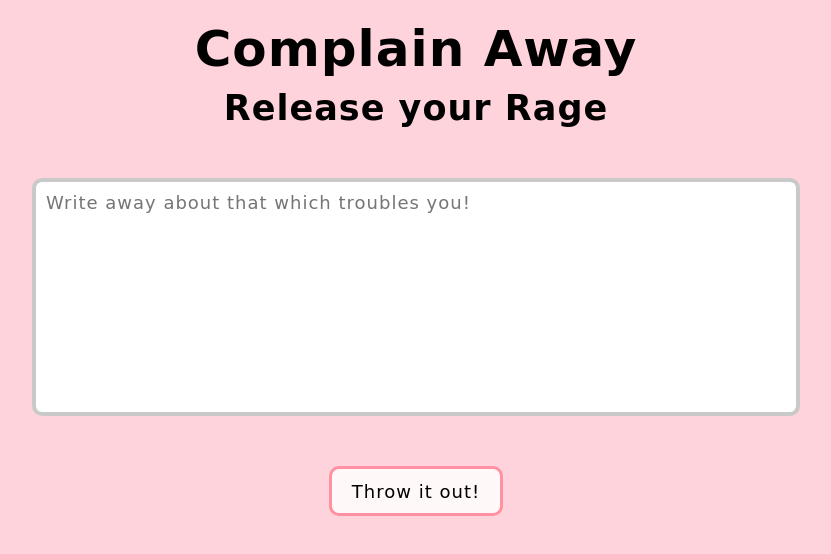
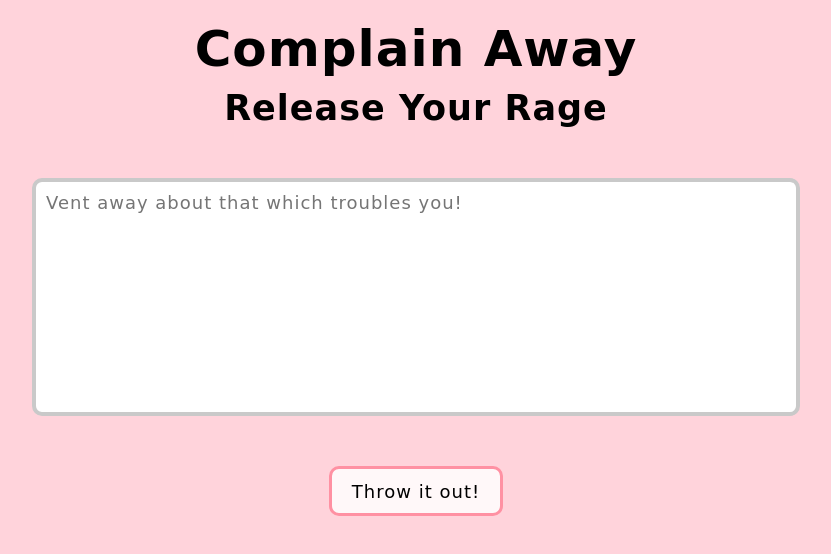
Before and after one commit to popplio2/hopper-hack, a plain HTML site: page index.html in a window 1280 px wide. Shown: the whole page, without its empty margins (224-1055 px from the left). Drawn offline with Linux system fonts and the light colour scheme; a web font is replaced by a local one.

Commit message:
changed titles

```diff
--- a/index.html
+++ b/index.html
@@ -9,14 +9,14 @@
   <body>
     <div class="home">
       <h1>Complain Away</h1>
-      <h2>Release your Rage</h2>
+      <h2>Release Your Rage</h2>
 
       <textarea
         class="textbox"
         rows="10"
         cols="50"
-        aria-label="Write away about that which troubles you!"
-        placeholder="Write away about that which troubles you!"
+        aria-label="Vent away about that which troubles you!"
+        placeholder="Vent away about that which troubles you!"
       ></textarea>
 
       <button class="throw">Throw it out!</button>
```
